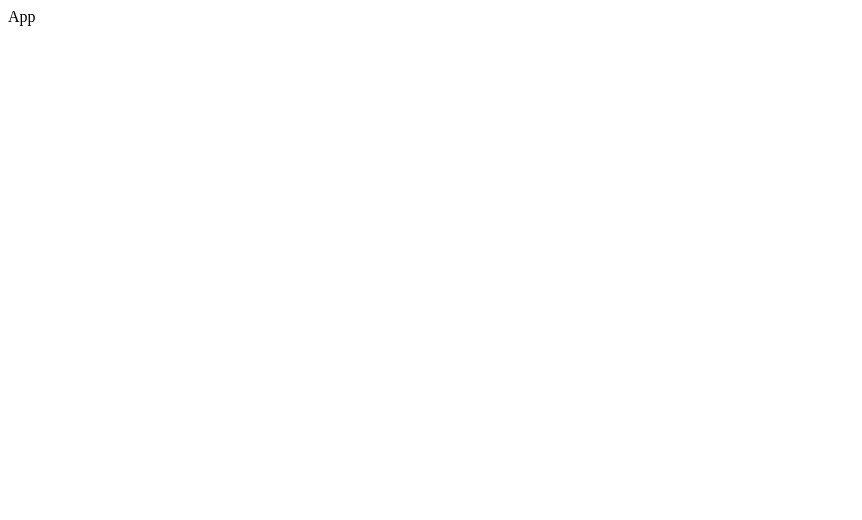
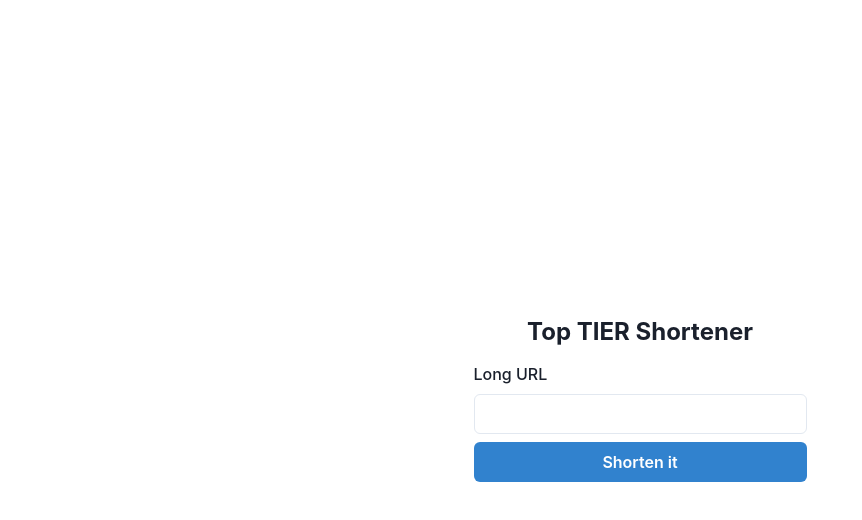
Before and after one commit to malcodeman/url-shortener, a Next.js app: page / in a window 1280 px wide. Shown: the top 520 px of the page, without its empty margins (0-862 px from the left). Built offline with nearby package versions, Linux system fonts and the light colour scheme.

Commit message:
Adds form

```diff
--- a/pages/_app.tsx
+++ b/pages/_app.tsx
@@ -1,7 +1,12 @@
+import { ChakraProvider } from "@chakra-ui/react";
 import type { AppProps } from "next/app";
 
 function MyApp({ Component, pageProps }: AppProps) {
-  return <Component {...pageProps} />;
+  return (
+    <ChakraProvider>
+      <Component {...pageProps} />
+    </ChakraProvider>
+  );
 }
 
 export default MyApp;
--- a/pages/index.tsx
+++ b/pages/index.tsx
@@ -1,7 +1,64 @@
+import {
+  Box,
+  Button,
+  Center,
+  Container,
+  FormControl,
+  FormHelperText,
+  FormLabel,
+  Heading,
+  Input,
+} from "@chakra-ui/react";
 import type { NextPage } from "next";
+import { useForm } from "react-hook-form";
+import { yupResolver } from "@hookform/resolvers/yup";
+import * as yup from "yup";
+
+const defaultValues = {
+  longUrl: "",
+};
+const schema = yup
+  .object({
+    longUrl: yup
+      .string()
+      .url("URL needs to be valid")
+      .required("URL is required"),
+  })
+  .required();
 
 const Home: NextPage = () => {
-  return <div>App</div>;
+  const form = useForm({ defaultValues, resolver: yupResolver(schema) });
+
+  const handleOnSubmit = (values: { longUrl: string }) => {
+    console.log(values);
+  };
+
+  return (
+    <Center minH="100vh">
+      <Container maxW="365px">
+        <Box>
+          <Heading fontSize="2xl" mb="4" textAlign="center">
+            Top TIER Shortener
+          </Heading>
+          <form onSubmit={form.handleSubmit(handleOnSubmit)}>
+            <FormControl
+              isInvalid={Boolean(form.formState.errors.longUrl)}
+              mb="2"
+            >
+              <FormLabel>Long URL</FormLabel>
+              <Input {...form.register("longUrl")} />
+              <FormHelperText>
+                {form.formState.errors.longUrl?.message}
+              </FormHelperText>
+            </FormControl>
+            <Button type="submit" width="full" colorScheme="blue">
+              Shorten it
+            </Button>
+          </form>
+        </Box>
+      </Container>
+    </Center>
+  );
 };
 
 export default Home;
```
Also changed, not shown: package.json (+8 -1 lines), 1 other file (tests, documents, lock files or other folders).
